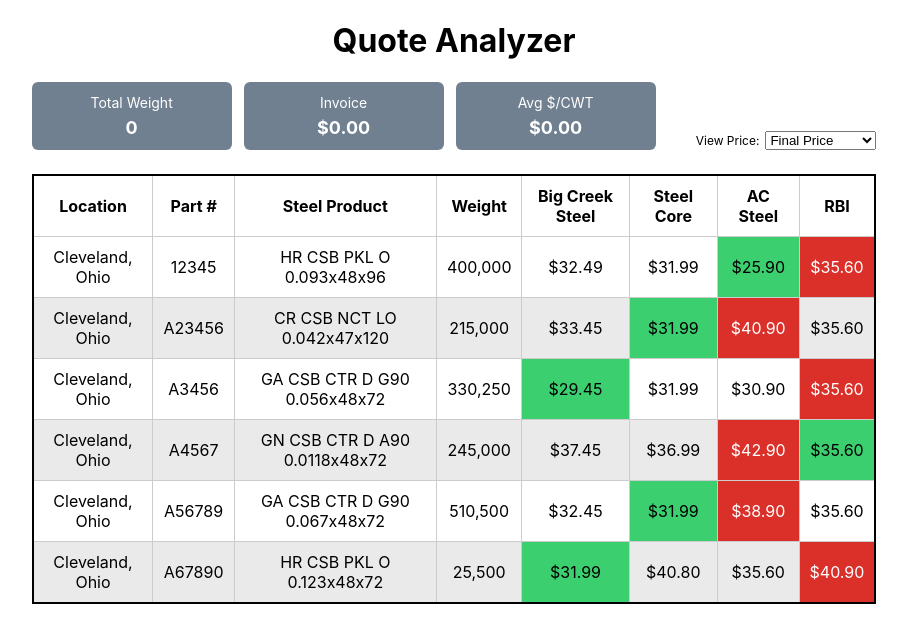
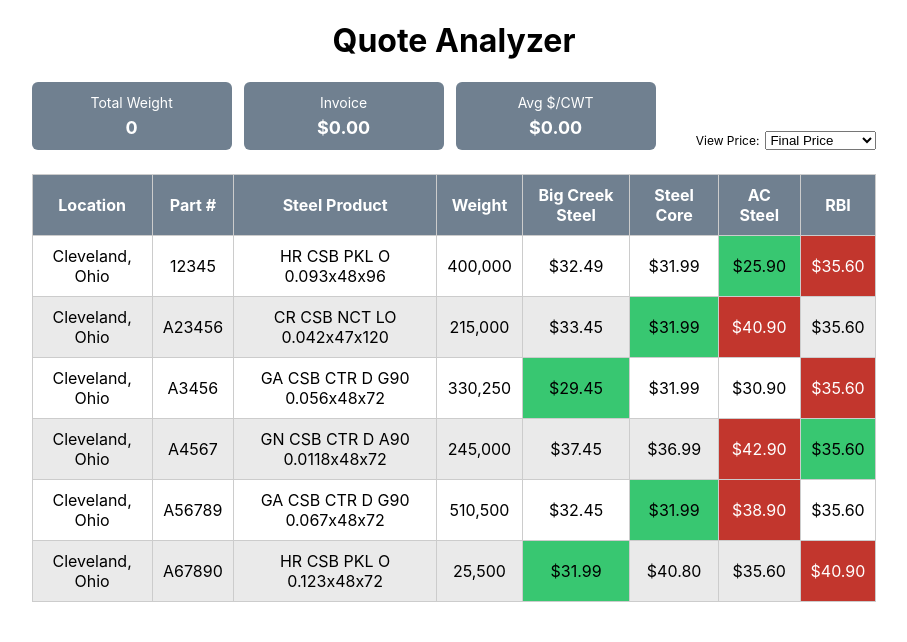
Before and after one commit to Kolossion/felux-devtest, a React (Create React App) app: page / in a window 1280 px wide. Shown: the top 642 px of the page, without its empty margins (186-1093 px from the left). Built offline with nearby package versions, Linux system fonts and the light colour scheme.

Commit message:
Cleared up a bunch of warnings

```diff
--- a/src/components/QuoteAnalyzer/PriceViewSelector/index.jsx
+++ b/src/components/QuoteAnalyzer/PriceViewSelector/index.jsx
@@ -22,6 +22,9 @@
   )
 }
 
-PriceViewSelector.propTypes = {}
+PriceViewSelector.propTypes = {
+  onChange: PropTypes.func,
+  value: PropTypes.string
+}
 
 export default PriceViewSelector
--- a/src/components/QuoteAnalyzer/QuoteTable/QuoteTable.css
+++ b/src/components/QuoteAnalyzer/QuoteTable/QuoteTable.css
@@ -1,7 +1,6 @@
 .quoteTable {
   /* table-layout: fixed; */
   border-collapse: collapse;
-  border: 2px solid black;
   width: 66%;
 }
 
--- /dev/null
+++ b/src/components/QuoteAnalyzer/QuoteTable/QuoteTableHeader/QuoteTableHeader.css
@@ -0,0 +1,4 @@
+.quoteTableHeader {
+  background-color: slategray;
+  color: white;
+}
--- a/src/components/QuoteAnalyzer/QuoteTable/QuoteTableHeader/index.jsx
+++ b/src/components/QuoteAnalyzer/QuoteTable/QuoteTableHeader/index.jsx
@@ -1,9 +1,10 @@
+import './QuoteTableHeader.css'
 import React from 'react'
 import PropTypes from 'prop-types'
 
 function QuoteTableHeader(props) {
   return (
-    <thead>
+    <thead className='quoteTableHeader'>
       <tr>
         <th>Location</th>
         <th>Part #</th>
@@ -17,6 +18,8 @@
   )
 }
 
-QuoteTableHeader.propTypes = {}
+QuoteTableHeader.propTypes = {
+  companies: PropTypes.arrayOf(PropTypes.string)
+}
 
 export default QuoteTableHeader
--- /dev/null
+++ b/src/components/QuoteAnalyzer/QuoteTable/QuoteTableRow/QuoteTableRowPrices/index.jsx
@@ -0,0 +1,60 @@
+import React, { useMemo } from 'react'
+import PropTypes from 'prop-types'
+import { getFormattedQuotePrice, isQuoteSelected } from '../../../../../lib/helpers'
+
+function QuoteTableRowPrices(props) {
+  const { data, selectedPriceType, selectedQuotes } = props
+  const quotes = data['Quotes']
+
+  const quotePrices = useMemo(() => {
+    const prices = quotes.map((quote) => quote[selectedPriceType])
+    prices.sort()
+    return prices
+  }, [quotes, selectedPriceType])
+
+  const getCellStyle = (quote) => {
+    let styles = { cursor: 'pointer' }
+
+    if (quote[selectedPriceType] === quotePrices[quotePrices.length - 1]) {
+      styles = { ...styles, backgroundColor: '#C2362D', color: 'white' }
+    } else if (quote[selectedPriceType] === quotePrices[0]) {
+      styles = { ...styles, backgroundColor: '#38C771' }
+    }
+
+    return styles
+  }
+
+  const clickQuote = (partNo, weight, quote) => () => {
+    if (props.onClickQuote) {
+      props.onClickQuote(partNo, weight, quote)
+    }
+  }
+
+  return (
+    <>
+      {quotes.map((quote, i) => {
+        return (
+          <td
+            key={`${quote[selectedPriceType]}-${quote['Company']}-${i}`}
+            style={getCellStyle(quote)}
+            onClick={clickQuote(data['PartNo'], data['Weight'], quote)}
+          >
+            {
+              getFormattedQuotePrice(quote, selectedPriceType)
+            }
+            {isQuoteSelected({ quote, partNo: data['PartNo'], weight: data['Weight'] }, selectedQuotes) ? '*' : ''}
+          </td>
+        )
+      })
+      }
+    </>
+  )
+}
+
+QuoteTableRowPrices.propTypes = {
+  data: PropTypes.object,
+  selectedPriceType: PropTypes.string,
+  selectedQuotes: PropTypes.arrayOf(PropTypes.object)
+}
+
+export default QuoteTableRowPrices
--- a/src/components/QuoteAnalyzer/QuoteTable/QuoteTableRow/index.jsx
+++ b/src/components/QuoteAnalyzer/QuoteTable/QuoteTableRow/index.jsx
@@ -1,55 +1,6 @@
-import React, { useMemo } from 'react'
-import { getFormattedQuotePrice, isQuoteSelected } from '../../../../lib/helpers'
+import React from 'react'
 import PropTypes from 'prop-types'
-
-function QuoteTableRowPrices(props) {
-  const { data, selectedPriceType, selectedQuotes } = props
-  const quotes = data['Quotes']
-
-  const quotePrices = useMemo(() => {
-    const prices = quotes.map((quote) => quote[selectedPriceType])
-    prices.sort()
-    return prices
-  }, [quotes, selectedPriceType])
-
-  const getCellStyle = (quote) => {
-    let styles = { cursor: 'pointer' }
-
-    if (quote[selectedPriceType] === quotePrices[quotePrices.length - 1]) {
-      styles = { ...styles, backgroundColor: '#DB302A', color: 'white' }
-    } else if (quote[selectedPriceType] === quotePrices[0]) {
-      styles = { ...styles, backgroundColor: '#3CCF6F' }
-    }
-
-    return styles
-  }
-
-  const clickQuote = (partNo, weight, quote) => () => {
-    if (props.onClickQuote) {
-      props.onClickQuote(partNo, weight, quote)
-    }
-  }
-
-  return (
-    <>
-      {quotes.map((quote, i) => {
-        return (
-          <td
-            key={`${quote[selectedPriceType]}-${quote['Company']}-${i}`}
-            style={getCellStyle(quote)}
-            onClick={clickQuote(data['PartNo'], data['Weight'], quote)}
-          >
-            {
-              getFormattedQuotePrice(quote, selectedPriceType)
-            }
-            {isQuoteSelected({ quote, partNo: data['PartNo'], weight: data['Weight'] }, selectedQuotes) ? '*' : ''}
-          </td>
-        )
-      })
-      }
-    </>
-  )
-}
+import QuoteTableRowPrices from './QuoteTableRowPrices'
 
 function QuoteTableRow(props) {
   const { data } = props
@@ -70,6 +21,8 @@
   )
 }
 
-QuoteTableRow.propTypes = {}
+QuoteTableRow.propTypes = {
+  data: PropTypes.object
+}
 
 export default QuoteTableRow
--- a/src/components/QuoteAnalyzer/QuoteTable/index.jsx
+++ b/src/components/QuoteAnalyzer/QuoteTable/index.jsx
@@ -12,9 +12,10 @@
     <table className='quoteTable'>
       <QuoteTableHeader companies={getQuoteCompanies(props.data)} />
       <tbody>
-        {props.data.map((row) => {
+        {props.data.map((row, i) => {
           return (
             <QuoteTableRow
+              key={`${row['PartNo']}-${i}`}
               onClickQuote={props.onClickQuote}
               selectedQuotes={props.selectedQuotes}
               data={row}
@@ -27,6 +28,11 @@
   )
 }
 
-QuoteTable.propTypes = {}
+QuoteTable.propTypes = {
+  data: PropTypes.arrayOf(PropTypes.object),
+  onClickQuote: PropTypes.func,
+  selectedQuotes: PropTypes.arrayOf(PropTypes.object),
+  selectedPriceType: PropTypes.string
+}
 
 export default QuoteTable
```
